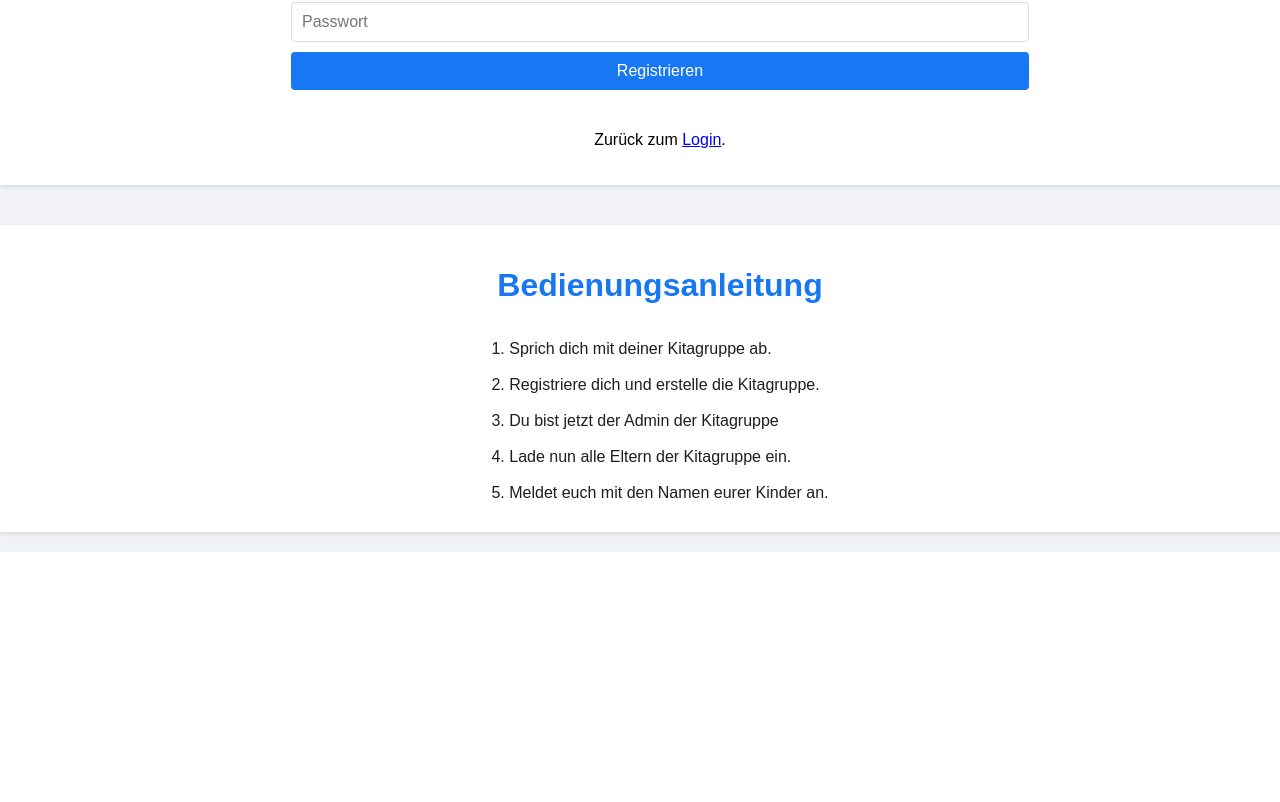
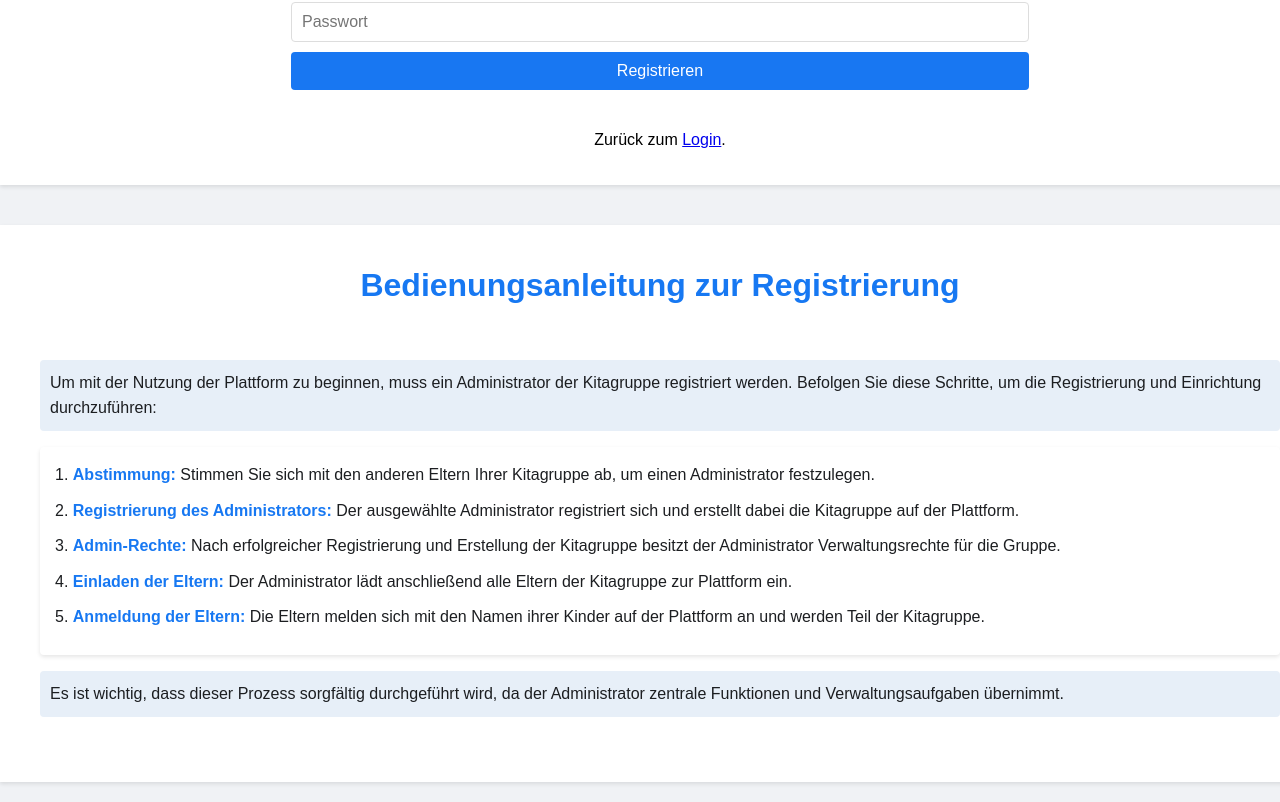
Before and after one commit to ErbekB/Kita-Notbetreuung-Frontend, a React (Create React App) app: page /registrieren in a window 1280 px wide. Shown: the part 829-1631 px from the top of the page. Before the commit the page ends 1381 px from the top, so only its background shows below. Built offline with nearby package versions, Linux system fonts and the light colour scheme; no server answers.

Commit message:
Falls der Admin noch kein Kind hinzugefügt hat, wird eine Anleitung angezeigt.

```diff
--- a/src/pages/Notfallbetreuung/ListeDerKinderDerGruppe.js
+++ b/src/pages/Notfallbetreuung/ListeDerKinderDerGruppe.js
@@ -13,8 +13,15 @@ function ListeDerKinderDerGruppe() {
         async function fetchData() {
             try {
                 const response = await axios.get('http://localhost:8080/notfall', {withCredentials: true});
+                if (Array.isArray(response.data.kinder)) {
+                    // Sortieren Sie die Daten, bevor Sie sie setzen
+                    const sortedData = response.data.kinder.sort((a, b) => a.counter - b.counter);
+                    setData(sortedData);
+                } else {
+                    // Setzen Sie Daten als leeres Array, wenn die Antwort kein Array ist
+                    setData([]);
+                }
                 setUserId(response.data.userId);
-                setData(response.data.kinder);
                 setStatus(response.data.statusNotbetreuung);
             } catch (error) {
                 console.error('Error fetching data:', error);
@@ -80,12 +87,11 @@ function ListeDerKinderDerGruppe() {
     };
 
 
-    const teilnehmendeKinder = data.filter(kind => kind.teilnahmeNotbetreuung);
-    const nichtTeilnehmendeKinder = data.filter(kind => !kind.teilnahmeNotbetreuung);
+    const teilnehmendeKinder = data ? data.filter(kind => kind.teilnahmeNotbetreuung) : [];
+    const nichtTeilnehmendeKinder = data ? data.filter(kind => !kind.teilnahmeNotbetreuung) : [];
 
     // Berechnen, wie viele Kinder den Button angezeigt bekommen
     const maxAnzeigeButtons = 5 - teilnehmendeKinder.length;
-    data.sort((a, b) => a.counter - b.counter);
 
     const verlaufSpeichern = async () => {
         try {
@@ -98,11 +104,16 @@ function ListeDerKinderDerGruppe() {
 
 
     return (
+        <div>
+            {data.length > 0 ? (
+                <>
                     <div>{status === true && (
                         <div>
                             <div className="kindergruppe-body">
                                 <div className="kindergruppe-container">
                                     <h1 className="kindergruppe-title">Notbetreuung</h1>
+
+
                                     <div className="kindergruppe-section">
                                         <div>
                                             {!abstimmungAbgeschlossen && (
@@ -111,7 +122,8 @@ function ListeDerKinderDerGruppe() {
                                             )}
 
                                             {abstimmungAbgeschlossen && (
-                                    <div>Die Abstimmung für die heutige Notbetreuung ist abgeschlossen.</div>
+                                                <div>Die Abstimmung für die heutige Notbetreuung ist
+                                                    abgeschlossen.</div>
                                             )}
                                         </div>
                                         <h2 className="kindergruppe-section-title">An Notbetreuung teilnehmend:</h2>
@@ -142,7 +154,8 @@ function ListeDerKinderDerGruppe() {
                                             ))}
                                             {teilnehmendeKinder.length === 0 && (
                                                 <tr>
-                                        <td colSpan="3" className="no-kinder-message">Es nehmen keine Kinder an der
+                                                    <td colSpan="3" className="no-kinder-message">Es nehmen keine Kinder
+                                                        an der
                                                         Notbetreuung
                                                         teil.
                                                     </td>
@@ -189,7 +202,8 @@ function ListeDerKinderDerGruppe() {
                                             ))}
                                             {nichtTeilnehmendeKinder.length === 0 && (
                                                 <tr>
-                                        <td colSpan="3" className="no-kinder-message">Es sind keine Kinder in dieser
+                                                    <td colSpan="3" className="no-kinder-message">Es sind keine Kinder
+                                                        in dieser
                                                         Gruppe.
                                                     </td>
                                                 </tr>
@@ -207,8 +221,55 @@ function ListeDerKinderDerGruppe() {
                                 </div>
                             </div>
                         }
+                    </div>
+                </>
+            ) : (
+                <div className="kindergruppe-body">
+                    <div className="kindergruppe-container">
+                        <h1 className="kindergruppe-title">Notbetreuung</h1>
+                        <div className="anleitung-text">
+                            <h3>Keine Kinder in der KitaGruppe vorhanden</h3>
+                            <p>Um die Funktionalitäten der Plattform nutzen zu können, muss der registrierte
+                                Administrator
+                                zuerst Kinder zur KitaGruppe hinzufügen. Befolgen Sie diese Schritte, um Kinder
+                                hinzuzufügen:</p>
+                            <ol>
+                                <li>Loggen Sie sich mit Ihrem Admin-Konto ein.</li>
+                                <li>Navigieren Sie zum <strong>Admin-Panel</strong>, indem Sie auf den
+                                    Reiter <strong><i
+                                        className="fas fa-user-cog"></i></strong> oben in der Menüleiste
+                                    klicken.
+                                </li>
+                                <li>Im <strong>Admin-Panel</strong> finden Sie den Bereich <strong>"Kind zu
+                                    Elternteil
+                                    hinzufügen"</strong>.
+                                </li>
+                                <li>Fügen Sie zuerst Ihr eigenes Kind hinzu, um die Grundfunktionalitäten
+                                    freizuschalten.
+                                </li>
+                                <li>Nachdem Sie Ihr Kind hinzugefügt haben, können Sie weitere Kinder der
+                                    KitaGruppe sowie
+                                    jeweils ein Elternteil für jedes Kind im Bereich <strong>"Elternteil
+                                        hinzufügen"</strong> hinzufügen.
+                                </li>
+                                <li>Die neu erstellten Eltern können sich mit dem Benutzernamen und dem Namen
+                                    der KitaGruppe als
+                                    Passwort einloggen. Es wird dringend empfohlen, dass sie ihr Passwort nach
+                                    dem ersten Login
+                                    unter dem Reiter <strong>Profil verwalten</strong> ändern.
+                                </li>
+                            </ol>
+                            <p>Bitte beachten Sie, dass nur registrierte Administratoren diese Aktionen
+                                durchführen können.</p>
+                        </div>
+                    </div>
+                </div>
+            )}
 
-        </div>)
+        </div>
+    );
+
+
 }
 
 export default ListeDerKinderDerGruppe;
--- a/src/pages/Registrieren/Registrieren.js
+++ b/src/pages/Registrieren/Registrieren.js
@@ -115,25 +115,20 @@ function Register({istEingeloggt}) {
             </div>
 
             <div className="register-container">
-                <h1 className="register-title">Bedienungsanleitung</h1>
-                <div className="Schritte">
-                    <br/>
-                    <br/>
-                    1. Sprich dich mit deiner Kitagruppe ab.
-                    <br/>
-                    <br/>
-                    2. Registriere dich und erstelle die Kitagruppe.
-                    <br/>
-                    <br/>
-                    3. Du bist jetzt der Admin der Kitagruppe
-                    <br/>
-                    <br/>
-                    4. Lade nun alle Eltern der Kitagruppe ein.
-                    <br/>
-                    <br/>
-                    5. Meldet euch mit den Namen eurer Kinder an.
+                <h1 className="register-title">Bedienungsanleitung zur Registrierung</h1>
+                <div className="anleitung-text">
+                    <p>Um mit der Nutzung der Plattform zu beginnen, muss ein Administrator der Kitagruppe registriert werden. Befolgen Sie diese Schritte, um die Registrierung und Einrichtung durchzuführen:</p>
+                    <ol>
+                        <li><strong>Abstimmung:</strong> Stimmen Sie sich mit den anderen Eltern Ihrer Kitagruppe ab, um einen Administrator festzulegen.</li>
+                        <li><strong>Registrierung des Administrators:</strong> Der ausgewählte Administrator registriert sich und erstellt dabei die Kitagruppe auf der Plattform.</li>
+                        <li><strong>Admin-Rechte:</strong> Nach erfolgreicher Registrierung und Erstellung der Kitagruppe besitzt der Administrator Verwaltungsrechte für die Gruppe.</li>
+                        <li><strong>Einladen der Eltern:</strong> Der Administrator lädt anschließend alle Eltern der Kitagruppe zur Plattform ein.</li>
+                        <li><strong>Anmeldung der Eltern:</strong> Die Eltern melden sich mit den Namen ihrer Kinder auf der Plattform an und werden Teil der Kitagruppe.</li>
+                    </ol>
+                    <p>Es ist wichtig, dass dieser Prozess sorgfältig durchgeführt wird, da der Administrator zentrale Funktionen und Verwaltungsaufgaben übernimmt.</p>
                 </div>
             </div>
+
         </div>
     );
 }
```
Lines whose indentation alone changed are shown as unchanged.
